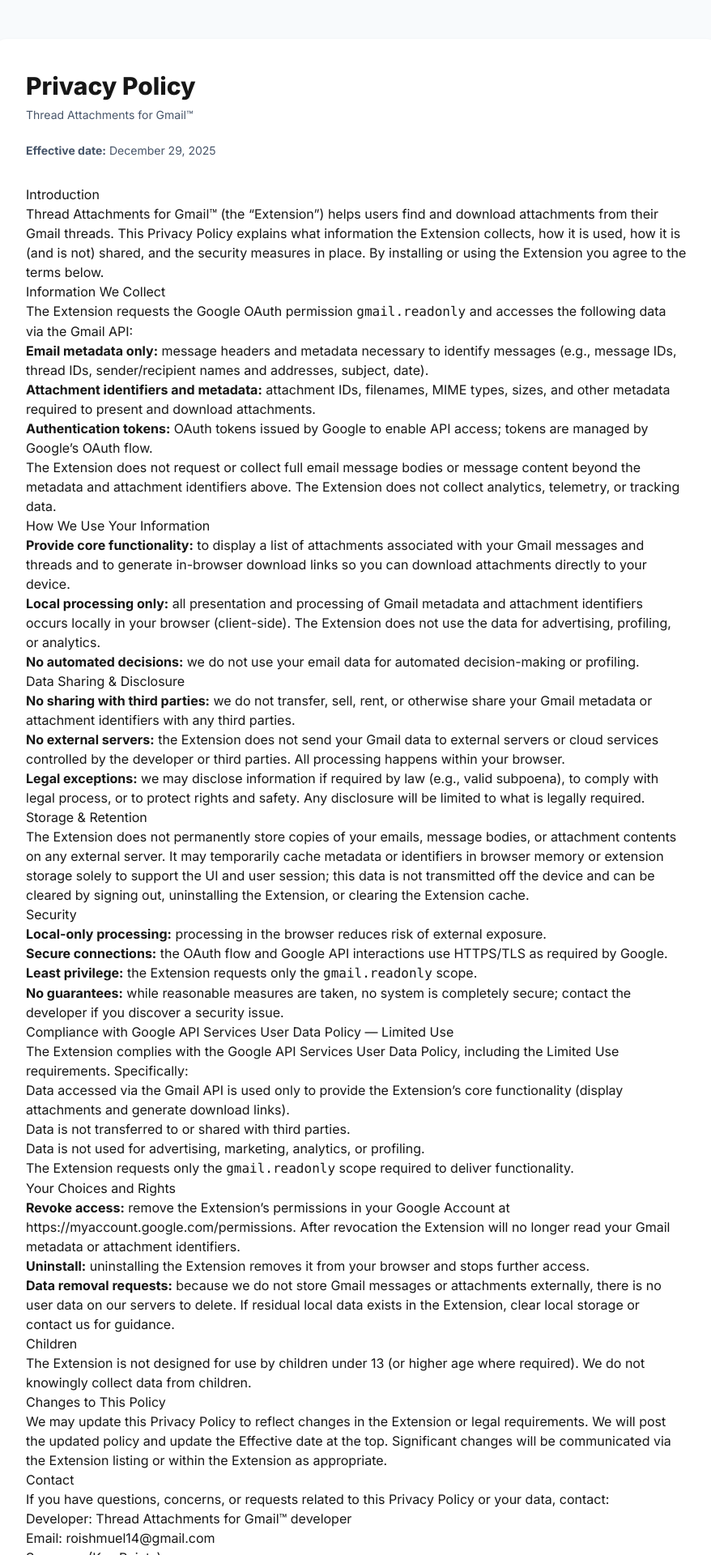
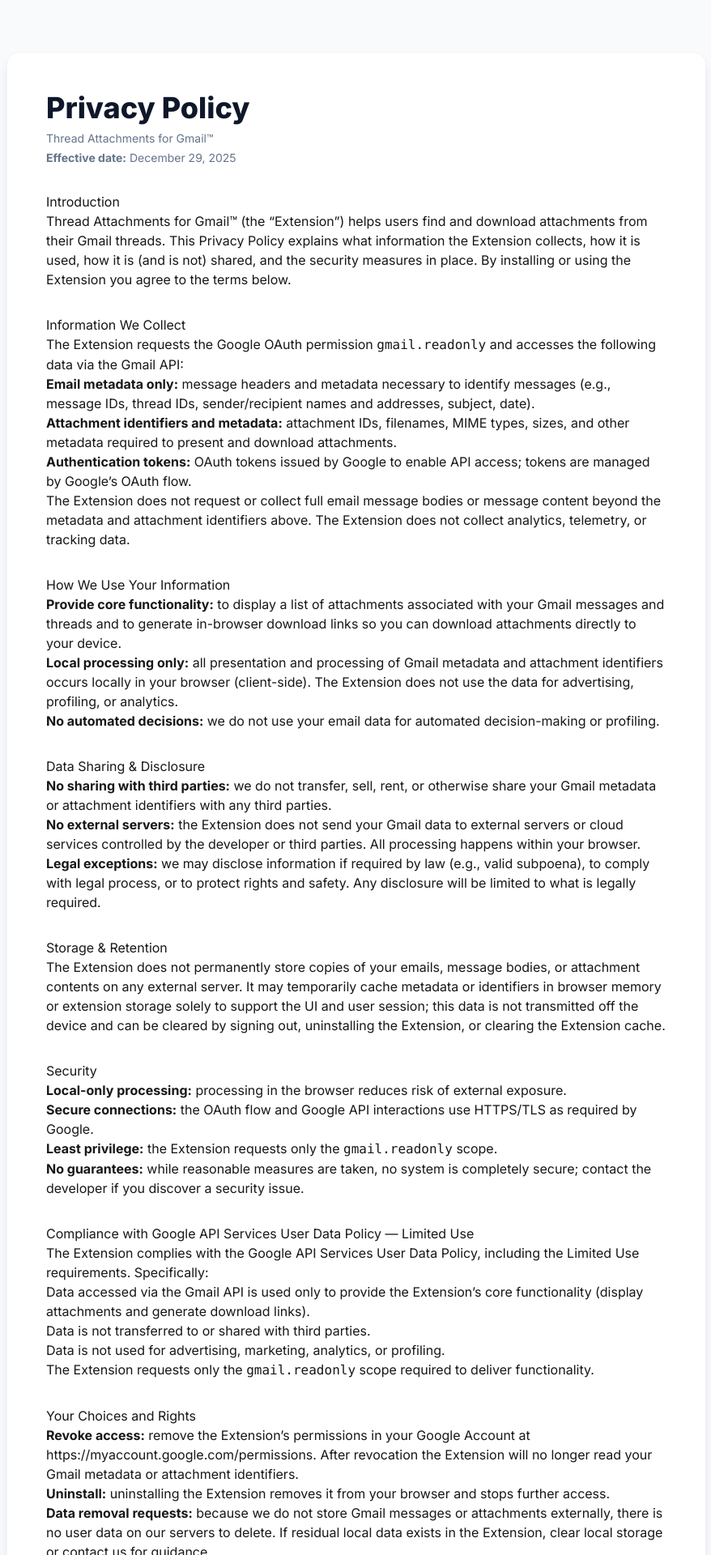
Before and after one commit to roishmuel14/inboxfiles, a Next.js app: page /privacy in a window 1280 px wide. Shown: the top 1920 px of the page at 81% size, without its empty margins (200-1078 px from the left). Built offline with nearby package versions, Linux system fonts and the light colour scheme.

Commit message:
Improve privacy page styling and dark-mode support

```diff
--- a/src/app/privacy/page.tsx
+++ b/src/app/privacy/page.tsx
@@ -5,18 +5,24 @@
 
 export default function Page() {
   return (
-    <main className="min-h-screen bg-slate-50 py-12">
-      <div className="max-w-4xl mx-auto bg-white p-10 rounded-2xl shadow">
-        <h1 className="text-3xl font-extrabold mb-2">Privacy Policy</h1>
-        <p className="text-sm text-slate-600 mb-6">Thread Attachments for Gmail™</p>
-        <p className="text-sm text-slate-600 mb-8"><strong>Effective date:</strong> December 29, 2025</p>
+    <main className="min-h-screen bg-slate-50 dark:bg-slate-950 py-16">
+      <div className="max-w-4xl mx-auto px-4">
+        <div className="bg-white dark:bg-slate-900 border border-slate-100 dark:border-slate-800 rounded-2xl shadow-lg p-8 sm:p-12">
+          <header className="mb-6 sm:mb-8">
+            <h1 className="text-3xl sm:text-4xl font-extrabold text-slate-900 dark:text-white">Privacy Policy</h1>
+            <p className="text-sm text-slate-500 dark:text-slate-400 mt-2">Thread Attachments for Gmail™</p>
+            <p className="text-sm text-slate-500 dark:text-slate-400 mt-1"><strong>Effective date:</strong> December 29, 2025</p>
+          </header>
 
-        <section className="prose prose-slate">
+          <div className="prose prose-slate dark:prose-invert max-w-none space-y-8">
+            <section className="mt-4">
               <h2>Introduction</h2>
               <p>
                 Thread Attachments for Gmail™ (the “Extension”) helps users find and download attachments from their Gmail threads. This Privacy Policy explains what information the Extension collects, how it is used, how it is (and is not) shared, and the security measures in place. By installing or using the Extension you agree to the terms below.
               </p>
+            </section>
 
+            <section>
               <h2>Information We Collect</h2>
               <p>
                 The Extension requests the Google OAuth permission <code>gmail.readonly</code> and accesses the following data via the Gmail API:
@@ -27,24 +33,34 @@
                 <li><strong>Authentication tokens:</strong> OAuth tokens issued by Google to enable API access; tokens are managed by Google’s OAuth flow.</li>
               </ul>
               <p>The Extension does not request or collect full email message bodies or message content beyond the metadata and attachment identifiers above. The Extension does not collect analytics, telemetry, or tracking data.</p>
+            </section>
 
+            <section>
               <h2>How We Use Your Information</h2>
               <ul>
                 <li><strong>Provide core functionality:</strong> to display a list of attachments associated with your Gmail messages and threads and to generate in-browser download links so you can download attachments directly to your device.</li>
                 <li><strong>Local processing only:</strong> all presentation and processing of Gmail metadata and attachment identifiers occurs locally in your browser (client-side). The Extension does not use the data for advertising, profiling, or analytics.</li>
                 <li><strong>No automated decisions:</strong> we do not use your email data for automated decision-making or profiling.</li>
               </ul>
+            </section>
 
+            <section>
               <h2>Data Sharing &amp; Disclosure</h2>
               <ul>
                 <li><strong>No sharing with third parties:</strong> we do not transfer, sell, rent, or otherwise share your Gmail metadata or attachment identifiers with any third parties.</li>
                 <li><strong>No external servers:</strong> the Extension does not send your Gmail data to external servers or cloud services controlled by the developer or third parties. All processing happens within your browser.</li>
                 <li><strong>Legal exceptions:</strong> we may disclose information if required by law (e.g., valid subpoena), to comply with legal process, or to protect rights and safety. Any disclosure will be limited to what is legally required.</li>
               </ul>
+            </section>
 
+            <section>
               <h2>Storage &amp; Retention</h2>
-          <p>The Extension does not permanently store copies of your emails, message bodies, or attachment contents on any external server. It may temporarily cache metadata or identifiers in browser memory or extension storage solely to support the UI and user session; this data is not transmitted off the device and can be cleared by signing out, uninstalling the Extension, or clearing the Extension cache.</p>
+              <p>
+                The Extension does not permanently store copies of your emails, message bodies, or attachment contents on any external server. It may temporarily cache metadata or identifiers in browser memory or extension storage solely to support the UI and user session; this data is not transmitted off the device and can be cleared by signing out, uninstalling the Extension, or clearing the Extension cache.
+              </p>
+            </section>
 
+            <section>
               <h2>Security</h2>
               <ul>
                 <li><strong>Local-only processing:</strong> processing in the browser reduces risk of external exposure.</li>
@@ -52,7 +68,9 @@
                 <li><strong>Least privilege:</strong> the Extension requests only the <code>gmail.readonly</code> scope.</li>
                 <li><strong>No guarantees:</strong> while reasonable measures are taken, no system is completely secure; contact the developer if you discover a security issue.</li>
               </ul>
+            </section>
 
+            <section>
               <h2>Compliance with Google API Services User Data Policy — Limited Use</h2>
               <p>The Extension complies with the Google API Services User Data Policy, including the Limited Use requirements. Specifically:</p>
               <ul>
@@ -61,26 +79,36 @@
                 <li>Data is not used for advertising, marketing, analytics, or profiling.</li>
                 <li>The Extension requests only the <code>gmail.readonly</code> scope required to deliver functionality.</li>
               </ul>
+            </section>
 
+            <section>
               <h2>Your Choices and Rights</h2>
               <ul>
                 <li><strong>Revoke access:</strong> remove the Extension’s permissions in your Google Account at https://myaccount.google.com/permissions. After revocation the Extension will no longer read your Gmail metadata or attachment identifiers.</li>
                 <li><strong>Uninstall:</strong> uninstalling the Extension removes it from your browser and stops further access.</li>
                 <li><strong>Data removal requests:</strong> because we do not store Gmail messages or attachments externally, there is no user data on our servers to delete. If residual local data exists in the Extension, clear local storage or contact us for guidance.</li>
               </ul>
+            </section>
 
+            <section>
               <h2>Children</h2>
               <p>The Extension is not designed for use by children under 13 (or higher age where required). We do not knowingly collect data from children.</p>
+            </section>
 
+            <section>
               <h2>Changes to This Policy</h2>
               <p>We may update this Privacy Policy to reflect changes in the Extension or legal requirements. We will post the updated policy and update the Effective date at the top. Significant changes will be communicated via the Extension listing or within the Extension as appropriate.</p>
+            </section>
 
+            <section>
               <h2>Contact</h2>
               <p>If you have questions, concerns, or requests related to this Privacy Policy or your data, contact:<br />
                 Developer: Thread Attachments for Gmail™ developer<br />
-            Email: <a href="mailto:roishmuel14@gmail.com">roishmuel14@gmail.com</a>
+                Email: <a className="text-google-blue hover:underline" href="mailto:roishmuel14@gmail.com">roishmuel14@gmail.com</a>
               </p>
+            </section>
 
+            <section>
               <h3>Summary (Key Points)</h3>
               <ul>
                 <li>The Extension requests only <code>gmail.readonly</code>.</li>
@@ -91,6 +119,8 @@
               </ul>
             </section>
           </div>
+        </div>
+      </div>
     </main>
   )
 }
```
Lines whose indentation alone changed are shown as unchanged.
